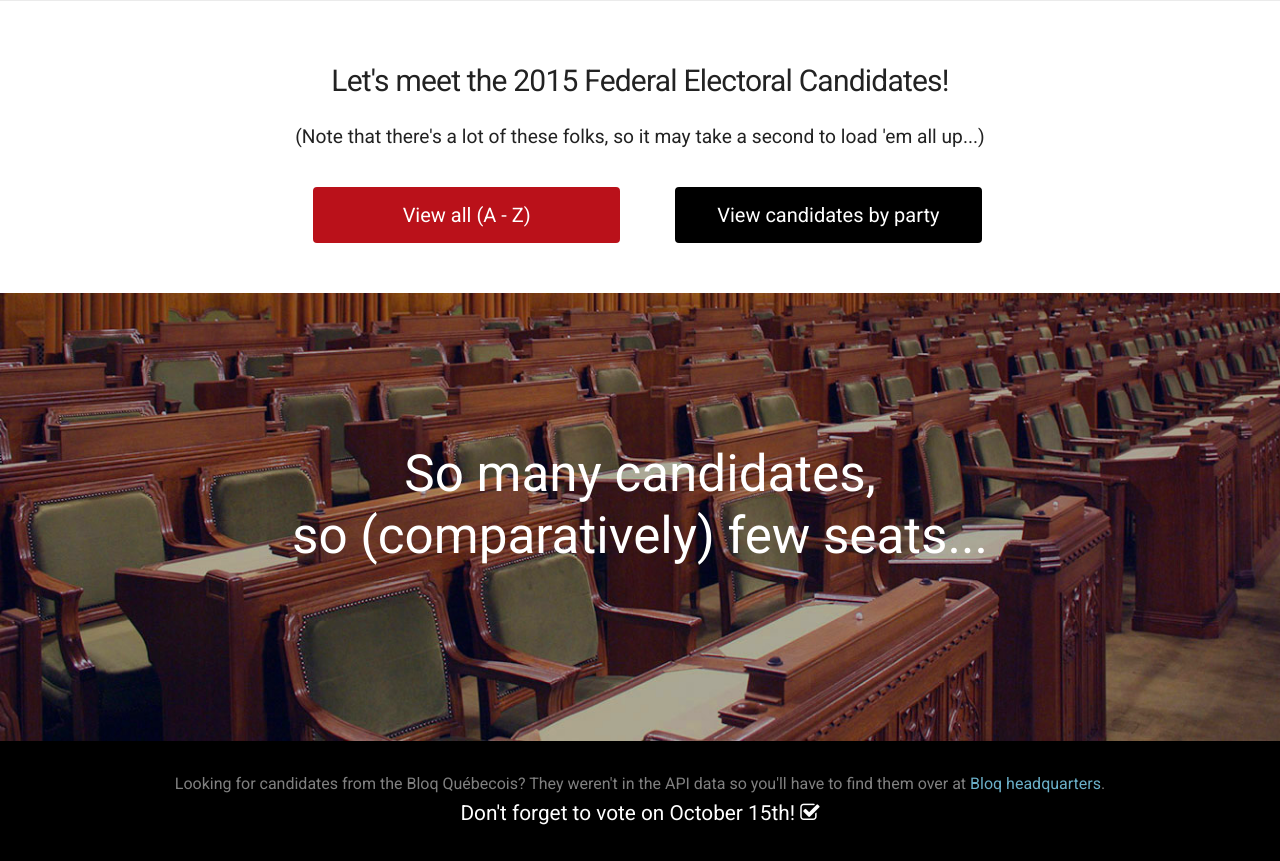
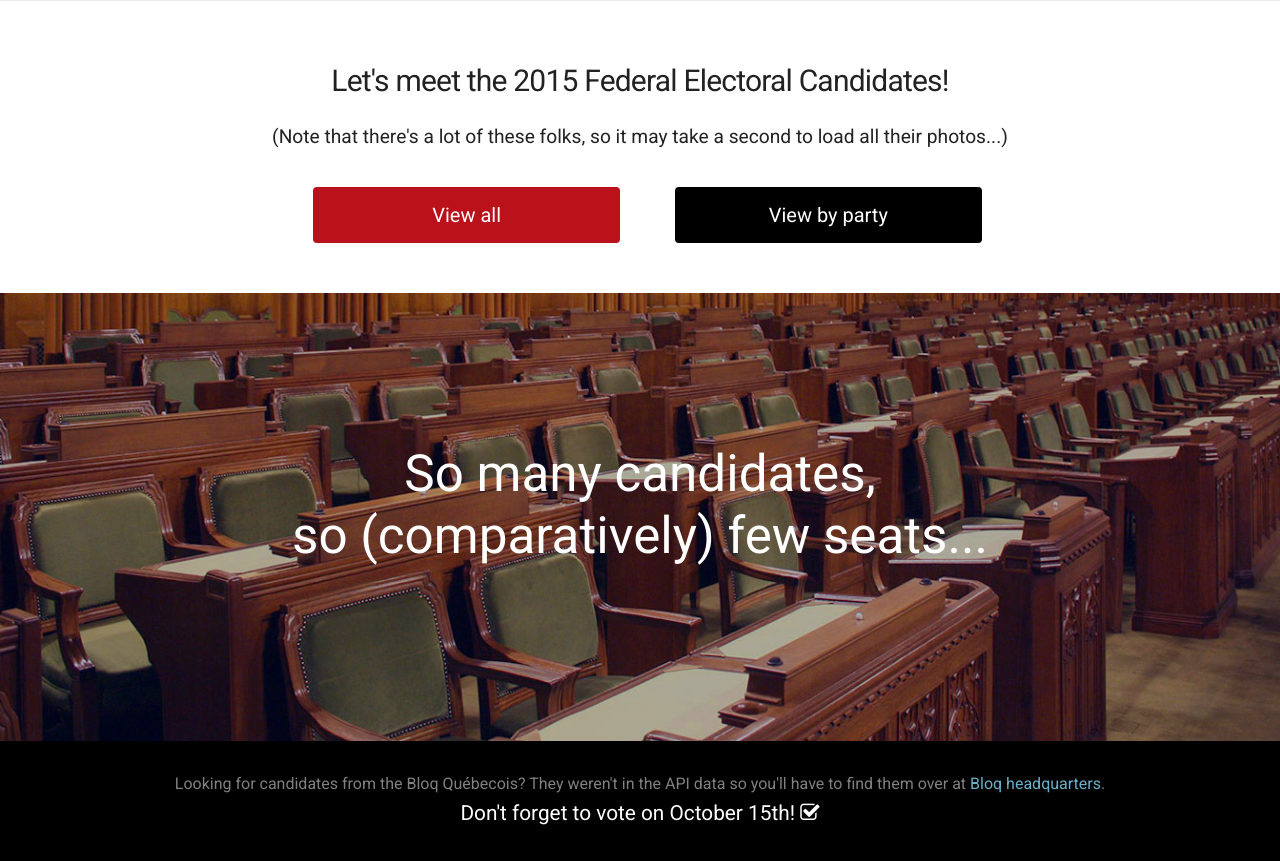
Before and after one commit to theogirl/Candidapp-Skeleton, a plain HTML site: page index.html in a window 1280 px wide. Shown: the part 800-1661 px from the top of the page. Drawn offline with nearby package versions, Linux system fonts and the light colour scheme.

Commit message:
button word change

```diff
--- a/index.html
+++ b/index.html
@@ -72,11 +72,11 @@
 <div class="buttons">
     <div class="container">
           <h4>Let's meet the 2015 Federal Electoral Candidates!</h4>
-          <p>(Note that there's a lot of these folks, so it may take a second to load 'em all up...)</p>
+          <p>(Note that there's a lot of these folks, so it may take a second to load all their photos...)</p>
           <div class="row">
 
-          <button id="btn-all" class="btn-up four columns offset-by-two">View all (A - Z)</button>
-          <button id="btn-party" class="btn-down four columns">View candidates by party</button>
+          <button id="btn-all" class="btn-up four columns offset-by-two">View all</button>
+          <button id="btn-party" class="btn-down four columns">View by party</button>
           </div>
     </div>
 
```
